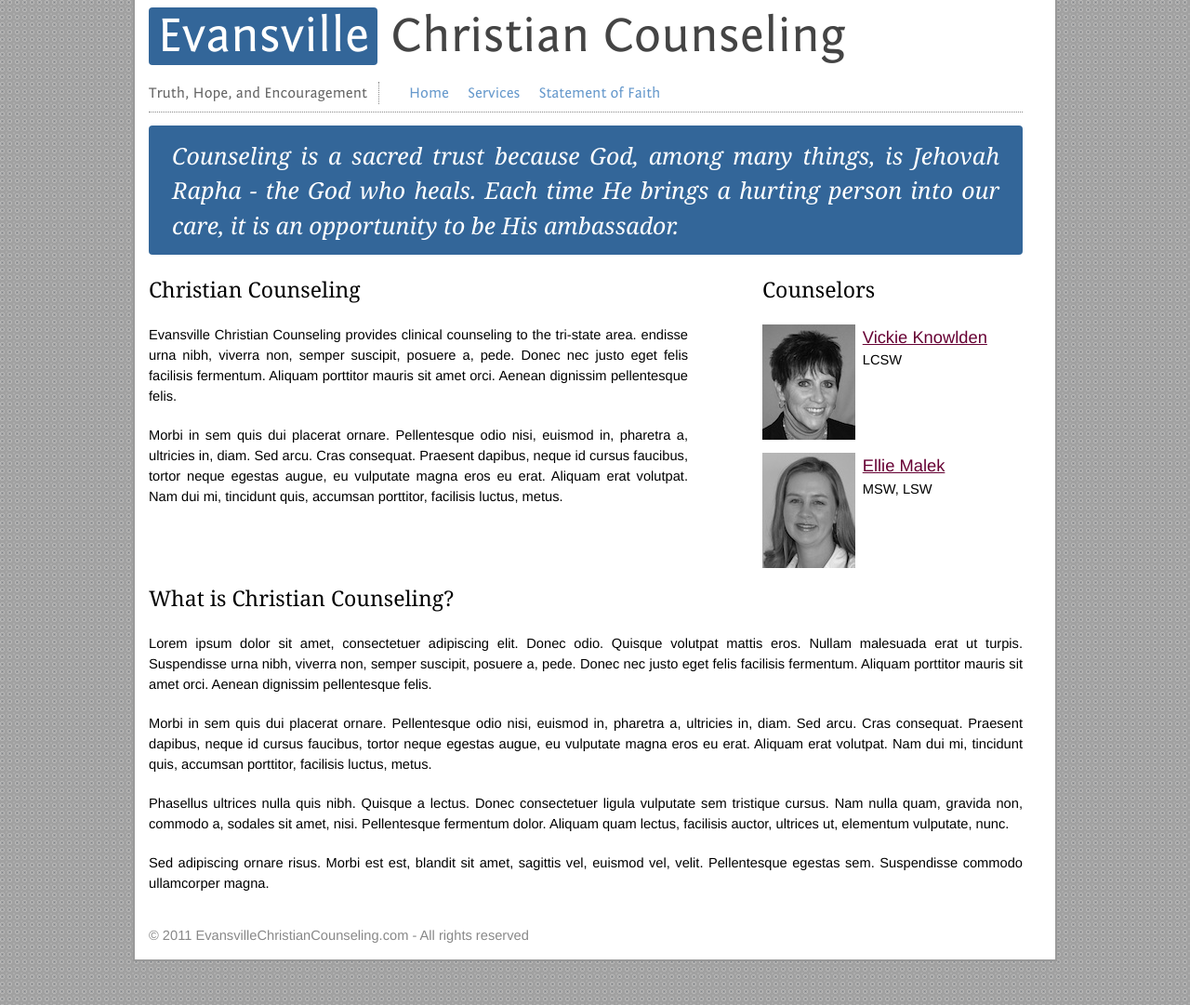
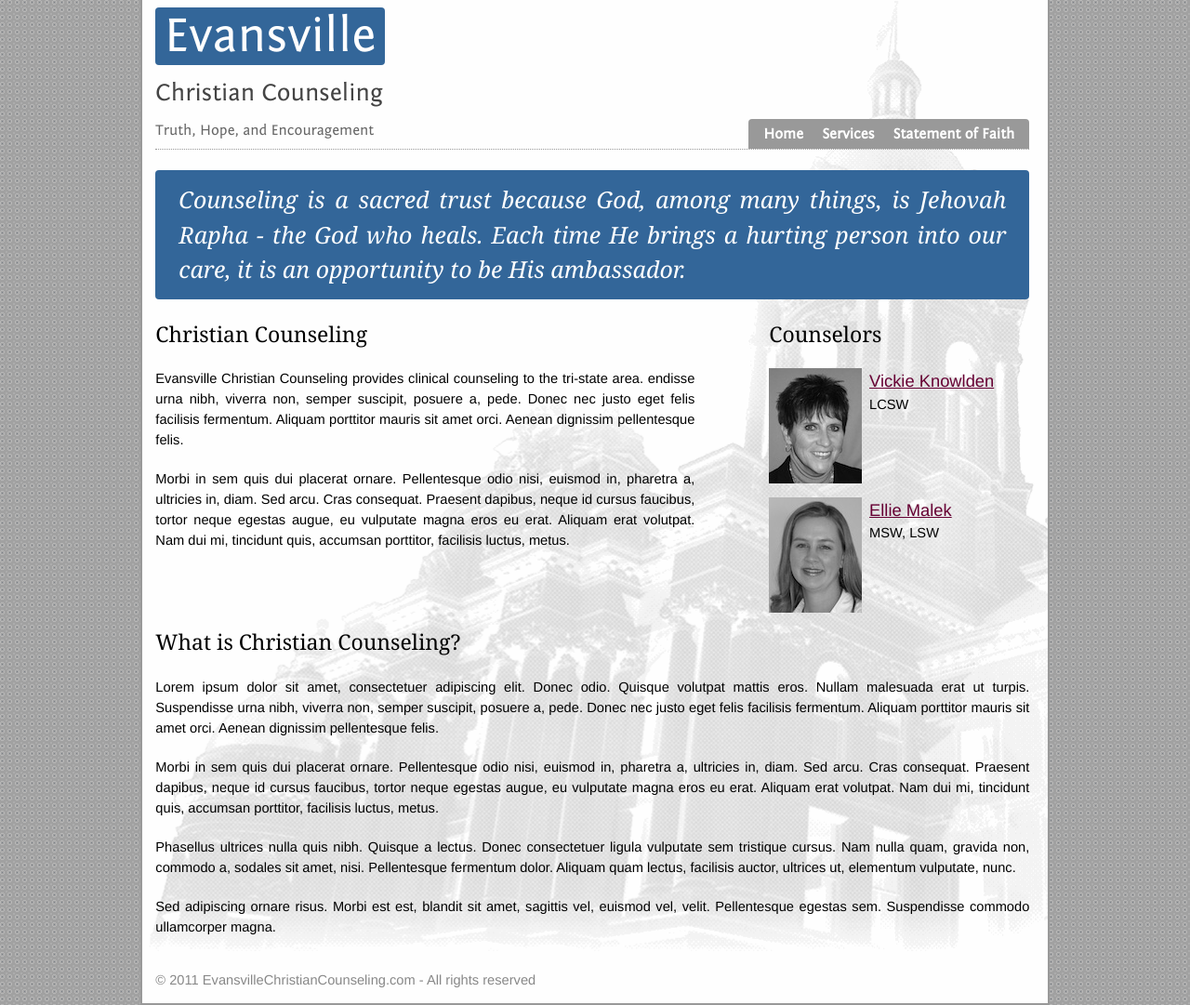
Before and after one commit to evansvillechristiancounseling/evansvillechristiancounseling.github.com, a Jekyll site: the page built from index.html, in a window 1280 px wide. Shown: the whole page at 93% size. Built offline with Jekyll 4.4.1, drawn with Linux system fonts in a browser that asks for light colours.

Commit message:
Added spruced up background for main page

```diff
--- a/README.markdown
+++ b/README.markdown
@@ -23,3 +23,7 @@ Evansville, IN 47710
 
 vknowlden@sit-co.net
 elliemalek@yahoo.com
+
+# Attributions
+
+* [Elgin Courthouse](http://www.flickr.com/photos/albany_tim/3184894911/sizes/o/in/photostream/)
--- a/_layouts/default.html
+++ b/_layouts/default.html
@@ -16,7 +16,7 @@
 
   <body>
 
-    <div id="container" class="container_16 clearfix">
+    <div id="container" class="container_16 clearfix {{ page.container_class }}">
       {{ content }}
 
       <div id="footer" class="grid_16 alpha omega">
--- a/_layouts/home.html
+++ b/_layouts/home.html
@@ -2,12 +2,13 @@
 layout: default
 ---
 
-<div id="header" class="grid_16 alpha omega">
+<div id="header" class="grid_16 alpha omega home">
   <a href="/" title="Evansville Christian Counseling" id="title">
-    <span>Evansville</span> Christian Counseling
+    <span>Evansville</span>
+    <div>Christian Counseling</div>
   </a>
 
-  <div id="main-menu" class="">
+  <div id="main-menu">
     <span id="slogan">
       Truth, Hope, and Encouragement
     </span>
--- a/_layouts/support.html
+++ b/_layouts/support.html
@@ -7,7 +7,7 @@ layout: default
     <span>Evansville</span> Christian Counseling
   </a>
 
-  <div id="main-menu" class="">
+  <div id="main-menu">
     <span id="slogan">
       Truth, Hope, and Encouragement
     </span>
--- a/_posts/2011-01-09-services.html
+++ b/_posts/2011-01-09-services.html
@@ -8,7 +8,7 @@ keywords: services
 <div class="grid_11 alpha">
   <div id="fancy-lead">
     <p>
-      We provide professional, confidential, Christian based services to hurting people.
+      We provide professional, confidential, Christian based services to hurting people
     </p>
   </div>
 
@@ -55,7 +55,8 @@ keywords: services
     <div>812-550-5532</div>
   </p>
 
-  <iframe width="300" height="400" frameborder="0" scrolling="no" marginheight="0" marginwidth="0" src="http://maps.google.com/maps?f=q&amp;source=s_q&amp;hl=en&amp;geocode=&amp;q=1133+W.+Mill+Road,+Suite+204+Evansville,+IN+47710&amp;aq=&amp;sll=38.021911,-87.579271&amp;sspn=0.009754,0.017917&amp;ie=UTF8&amp;hq=&amp;hnear=1133+W+Mill+Rd,+Evansville,+Vanderburgh,+Indiana+47710&amp;ll=38.030245,-87.576828&amp;spn=0.027043,0.025663&amp;z=14&amp;iwloc=A&amp;output=embed"></iframe><br /><small><a href="http://maps.google.com/maps?f=q&amp;source=embed&amp;hl=en&amp;geocode=&amp;q=1133+W.+Mill+Road,+Suite+204+Evansville,+IN+47710&amp;aq=&amp;sll=38.021911,-87.579271&amp;sspn=0.009754,0.017917&amp;ie=UTF8&amp;hq=&amp;hnear=1133+W+Mill+Rd,+Evansville,+Vanderburgh,+Indiana+47710&amp;ll=38.030245,-87.576828&amp;spn=0.027043,0.025663&amp;z=14&amp;iwloc=A" style="text-align:left">View Larger Map</a></small>
+  <iframe width="280" height="400" frameborder="0" scrolling="no" marginheight="0" marginwidth="0" src="http://maps.google.com/maps?f=q&amp;source=s_q&amp;hl=en&amp;geocode=&amp;q=1133+W.+Mill+Road,+Suite+204+Evansville,+IN+47710&amp;aq=&amp;sll=37.0625,-95.677068&amp;sspn=40.052282,73.388672&amp;ie=UTF8&amp;hq=&amp;hnear=1133+W+Mill+Rd,+Evansville,+Vanderburgh,+Indiana+47710&amp;ll=38.031124,-87.575455&amp;spn=0.027043,0.023947&amp;z=14&amp;iwloc=A&amp;output=embed"></iframe><br />
+  <a href="http://maps.google.com/maps?f=q&amp;source=embed&amp;hl=en&amp;geocode=&amp;q=1133+W.+Mill+Road,+Suite+204+Evansville,+IN+47710&amp;aq=&amp;sll=37.0625,-95.677068&amp;sspn=40.052282,73.388672&amp;ie=UTF8&amp;hq=&amp;hnear=1133+W+Mill+Rd,+Evansville,+Vanderburgh,+Indiana+47710&amp;ll=38.031124,-87.575455&amp;spn=0.027043,0.023947&amp;z=14&amp;iwloc=A">View Larger Map</a>
 
   <h2>Established</h2>
   <p>
--- a/index.html
+++ b/index.html
@@ -3,6 +3,7 @@ layout: home
 title: Tri-State Counseling
 description: Christian counseling for the tri-state area
 keywords: tri-state
+container_class: courthouse
 ---
 
 <div id="fancy-lead">
--- a/stylesheets/styles.css
+++ b/stylesheets/styles.css
@@ -25,7 +25,13 @@ p { text-align: justify; }
   background-color: #fff;
   border: 2px solid #999;
   border-top: 0;
-  padding: 0 1em;
+  padding: 0 0 0 1em;
+}
+
+#container.courthouse {
+  background-image: url("/images/courthouse-bg-1000w.gif");
+  background-repeat: none;
+  background-position: top right;
 }
 
 /* header */
@@ -33,8 +39,8 @@ p { text-align: justify; }
 #header {
   color: #444;
   font-family: "Fontin Sans", Helvetica, Arial, sans-serif;
-  border-bottom: 1px dotted #888;
-  margin-bottom: 1em;
+  border-bottom: 1px dotted #999;
+  margin-bottom: 1.5em;
 }
 
 #header a#title {
@@ -51,8 +57,12 @@ p { text-align: justify; }
   padding: 0 0.35ex;
   border-radius: 4px;
 }
+#header.home a#title div {
+  font-size: 50%
+}
+
 #header.support a#title {
-  font-size: 32pt;
+  font-size: 28pt;
 }
 
 /* slogan */
@@ -72,26 +82,39 @@ p { text-align: justify; }
   font-size: 12pt;
 }
 
+#main-menu #slogan {
+  float: left;
+}
+
 #main-menu a, #main-menu a:visited {
-  color: #6699cc;
+  /*color: #6699cc;*/
+  color: #fff;
   text-decoration: none;
   font-size: 12pt;
+  font-weight: bold;
 }
-#main-menu a:active { color: #993366; }
+/*#main-menu a:active { color: #993366; }*/
+#main-menu a:active { color: #ddd; }
 #main-menu a:hover { text-decoration: underline; }
 
 #main-menu ul {
+  background-color: #999;
   margin: 0;
-  padding: 0 0 0 2em;
-  border-left: 1px dotted #888;
+  padding: 0.5ex 1em;
+  float: right;
   display: inline-block;
   list-style-type: none;
+  border-top-left-radius: 4px;
+  border-top-right-radius: 4px;
 }
 
 #main-menu li {
   display: inline-block;
   margin: 0;
   padding: 0 1em 0 0;
+}
+#main-menu li:last-child {
+  padding: 0;
 }
 
 /* footer */
```
Also changed, not shown: images/courthouse-bg-1000w.gif (added).
